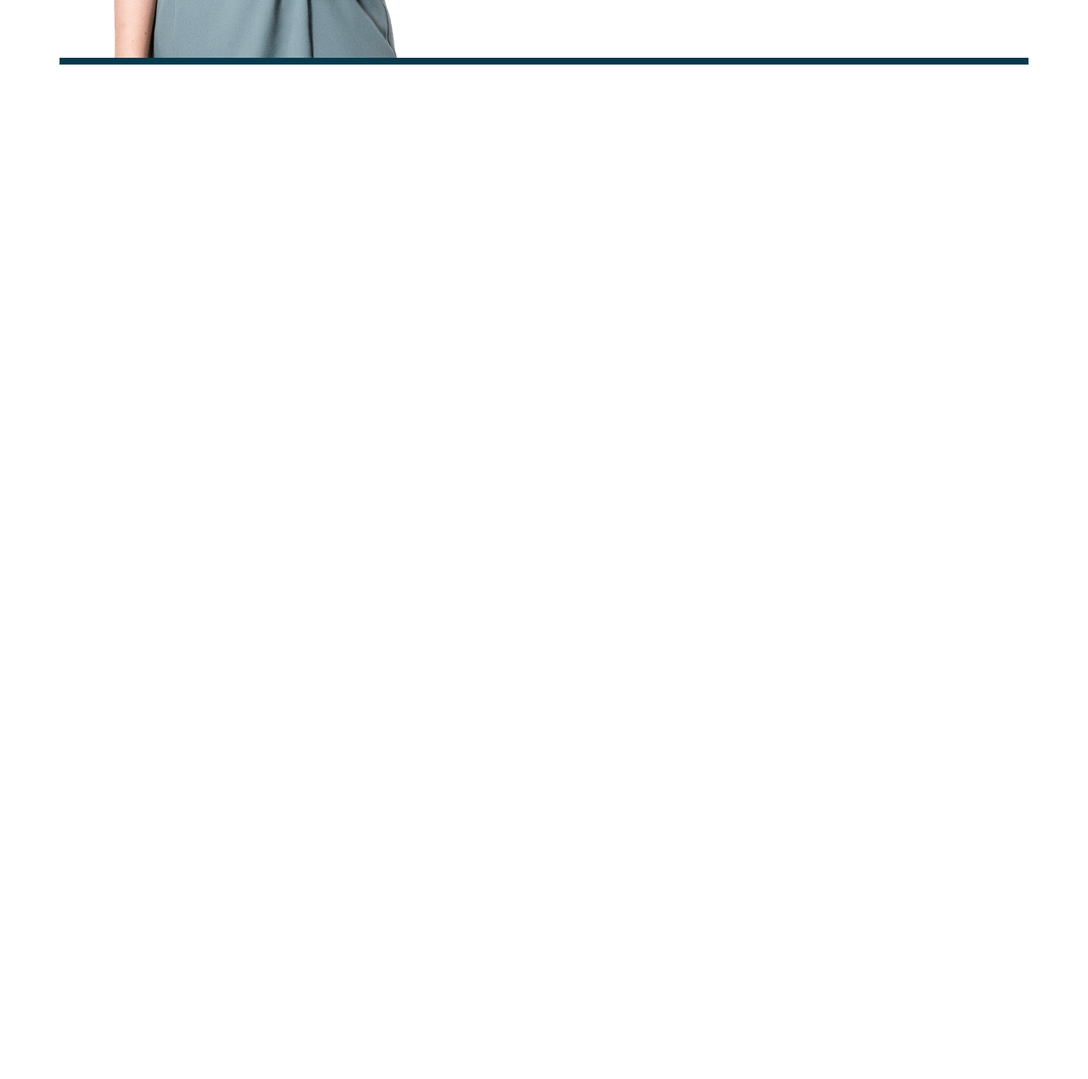
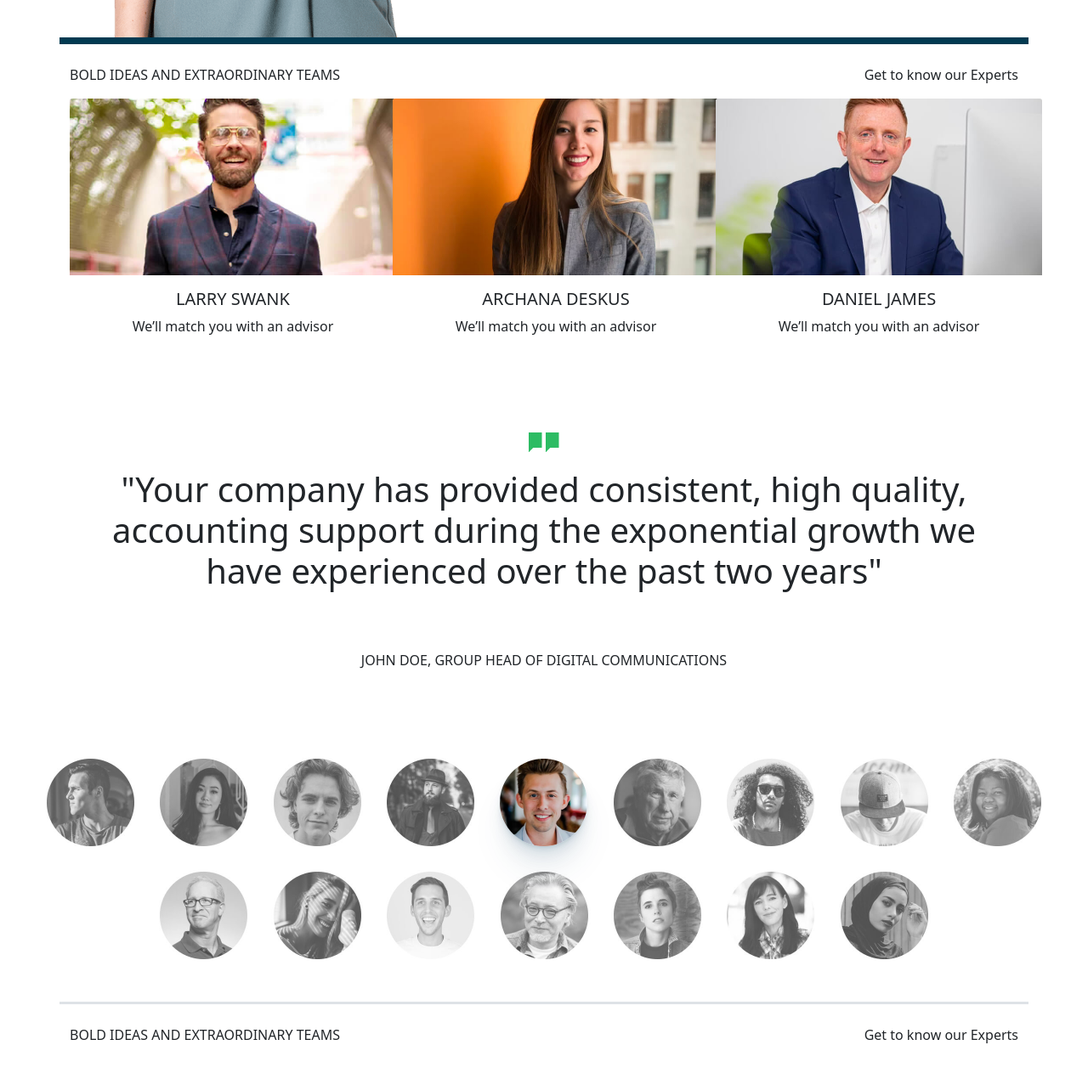
Before and after one commit to Matstraz/Finlab-Javascript-Project---Team-3, a plain HTML site: page homepage/index.html in a window 1280 px wide. Shown: the part 4550-5820 px from the top of the page at 85% size. Before the commit the page ends 4674 px from the top, so only its background shows below. Drawn offline with nearby package versions, Linux system fonts and the light colour scheme.

Commit message:
feat: added page-4 half

```diff
--- a/homepage/index.html
+++ b/homepage/index.html
@@ -579,7 +579,9 @@
     <!-- /PAGE 3 TEXT  -->
 
 
+
     <!-- PAGE 3 TEXT - SECOND TEXT - THIRD TEXT-->
+    <!-- 1 TEXT -->
   <div class="container py-3">
     <div class="row">
 
@@ -605,10 +607,11 @@
 
     </div>
   </div>
+  <!-- /1 TEXT -->
 
 
     <!-- SECOND TEXT -->
-      <div class="container py-5">
+      <div class="container py-4">
         <div class="row border-blue">
           <div class="col-lg-6 "><img src="/homepage/finlab contents/img-pp.png"></div>
           <div class="col-lg-6">
@@ -636,15 +639,93 @@
           </div>
         </div>
       </div>
+
+      <div class="container">
+      <div class="d-flex justify-content-between">
+        <p>BOLD IDEAS AND EXTRAORDINARY TEAMS</p>
+        <p>Get to know our Experts</p>
+      </div>
+
     <!-- /SECOND TEXT -->
 
 
     <!-- THIRD TEXT -->
+      <div class="row pb-5 mb-5">
 
+        <div class="col-lg-4">
+          <div class="card no-border-card" style="width: 24rem;">
+            <img src="/homepage/finlab contents/Bitmap1.jpg" class="card-img-top" alt="...">
+            <div class="card-body">
+              <h5 class="card-title text-center">LARRY SWANK</h5>
+              <p class="card-text text-center">We’ll match you with an advisor</p>
+
+            </div>
+          </div>
+        </div>
+
+        <div class="col-lg-4">
+          <div class="card no-border-card" style="width: 24rem;">
+            <img src="/homepage/finlab contents/Bitmap2.jpg" class="card-img-top" alt="...">
+            <div class="card-body text-center">
+              <h5 class="card-title">ARCHANA DESKUS</h5>
+              <p class="card-text text-center">We’ll match you with an advisor</p>
+
+            </div>
+          </div>
+        </div>
+
+        <div class="col-lg-4">
+          <div class="card no-border-card" style="width: 24rem;">
+            <img src="/homepage/finlab contents/Bitmap3.jpg" class="card-img-top" alt="...">
+            <div class="card-body text-center">
+              <h5 class="card-title">DANIEL JAMES</h5>
+              <p class="card-text text-center">We’ll match you with an advisor</p>
+
+            </div>
+          </div>
+        </div>
+
+      </div>
+    </div>
     <!-- /THIRD TEXT -->
+     <!-- /PAGE 3 TEXT - SECOND TEXT - THIRD TEXT-->
 
 
-     <!-- /PAGE 3 TEXT - SECOND TEXT - THIRD TEXT-->
+
+     <!-- PAGE 4 FIRST STRUCTURE - SECOND STRUCTURE -->
+
+      <!-- FIRST STRUCTURE -->
+      <div class="container border-3 border-bottom">
+
+          <div class="text-center"><img src="/homepage/finlab contents/little-icons/dividors.png"></div>
+          <h1 class="text-center py-3 pb-3">"Your company has provided consistent, high quality, accounting support during the exponential growth we have experienced over the past two years"</h1>
+          <h6 class="text-center py-5">JOHN DOE, GROUP HEAD OF DIGITAL COMMUNICATIONS</h6>
+          <div class="d-flex justify-content-center py-5">
+          <img src="/homepage/finlab contents/page-4-group.png">
+        </div>
+      </div>
+      <!-- /FIRST STRUCTURE -->
+
+
+
+      <!-- SECOND STRUCTURE -->
+      <div class="container py-4">
+      <div class="d-flex justify-content-between">
+        <p>BOLD IDEAS AND EXTRAORDINARY TEAMS</p>
+        <p>Get to know our Experts</p>
+      </div>
+    </div>
+
+      <div class="container">
+        <div class="row">
+          <div class="col-lg-3"></div>
+          <div class="col-lg-6"></div>
+          <div class="col-lg-3"></div>
+        </div>
+      </div>
+      <!-- /SECOND STRUCTURE -->
+
+     <!-- /PAGE 4 FIRST STRUCTURE - SECOND STRUCTURE -->
 
 
 </body>
```
Also changed, not shown: homepage/finlab contents/Bitmap1.jpg (added), homepage/finlab contents/Bitmap2.jpg (added), homepage/finlab contents/Bitmap3.jpg (added), homepage/finlab contents/little-icons/dividors.png (added), homepage/finlab contents/page-4-group.png (added).
